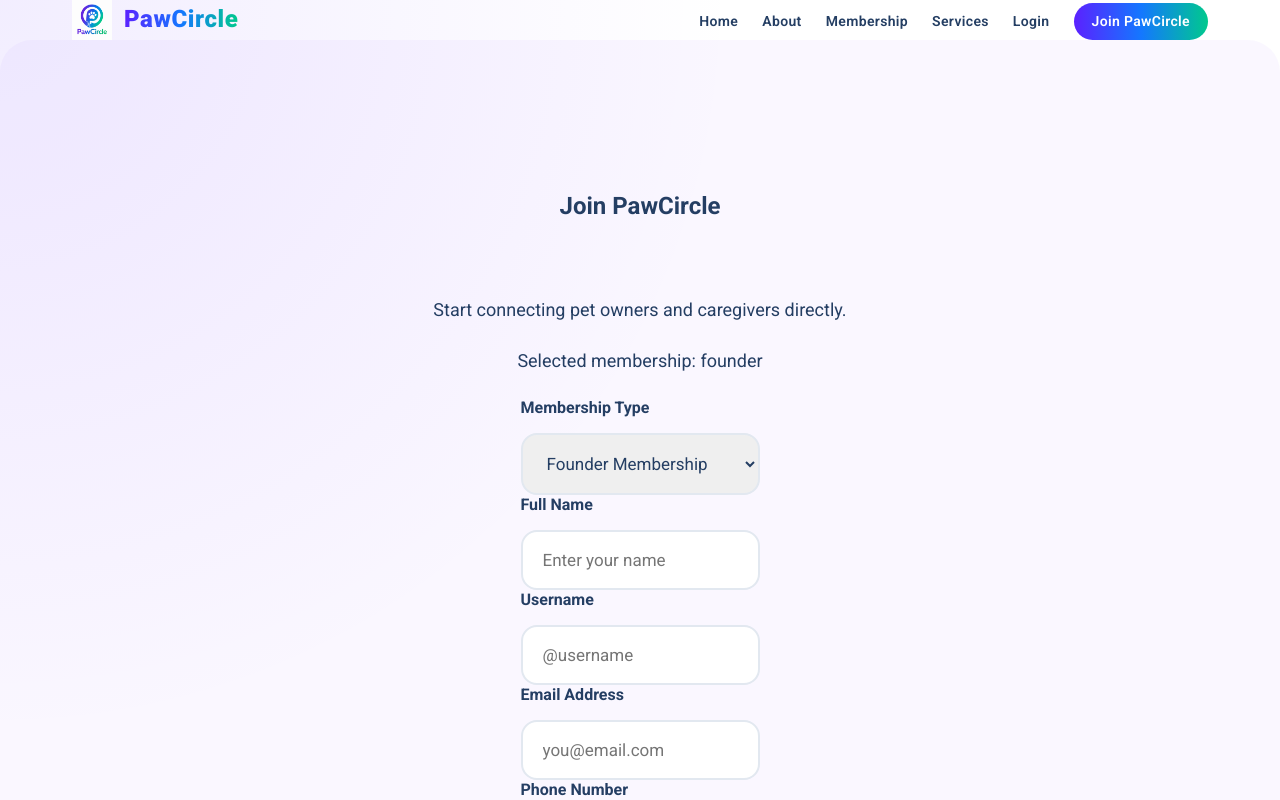
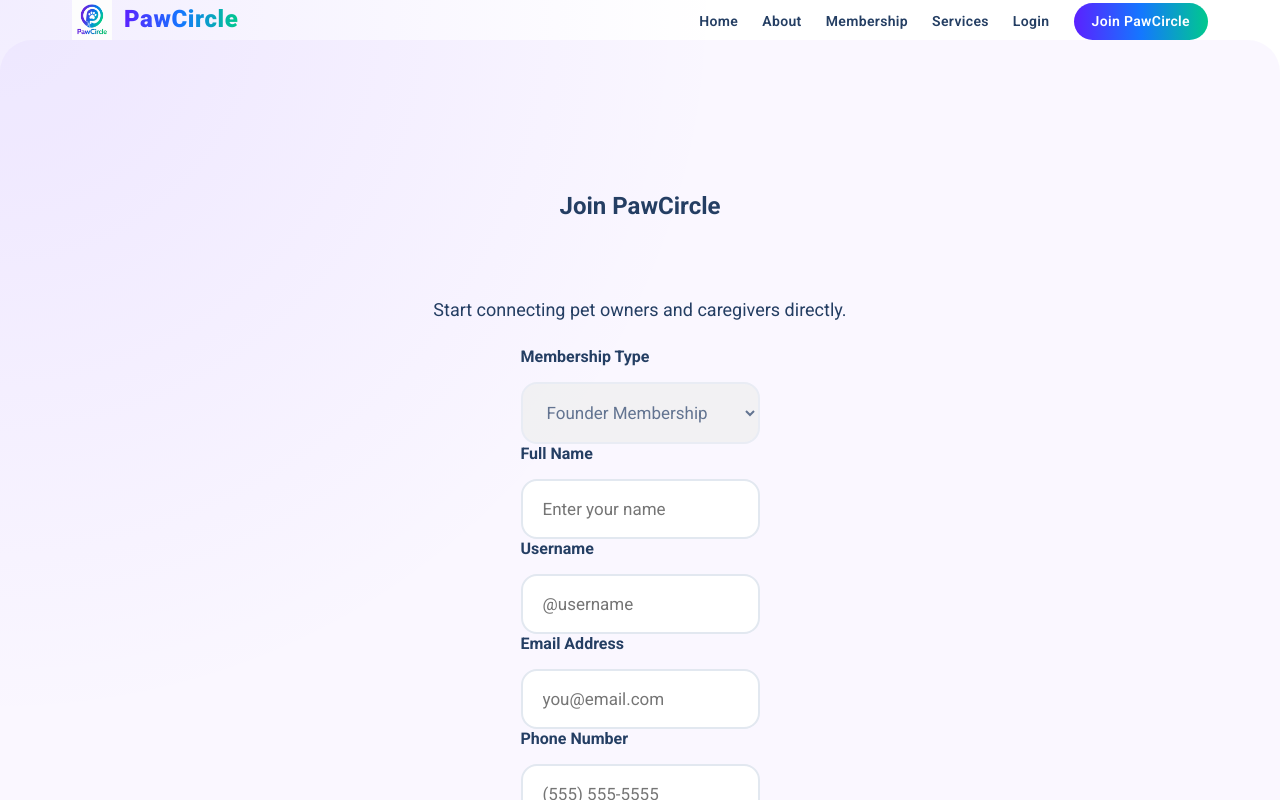
Before and after one commit to reaaland/PawCircle-Membership, a React (Vite) app: page /join in a window 1280 px wide. Shown: the top 800 px of the page. Built offline with nearby package versions, Linux system fonts and the light colour scheme.

Commit message:
fixed join jsx

```diff
--- a/src/components/Join.jsx
+++ b/src/components/Join.jsx
@@ -8,25 +8,29 @@ function Join() {
 
   const membership = searchParams.get("membership") || "founder";
 
-  const paymentLinks = {
+  const paymentOptions = {
     founder: {
+      type: "link",
       url: "https://buy.stripe.com/00w5kDetE9G43v90UCcAo01",
       active: true,
     },
     pioneer: {
+      type: "link",
       url: "https://buy.stripe.com/3cIeVd2KW6tSd5JdHocAo02",
-      active: true,
+      active: false,
     },
     standard: {
-      url: "",
+      type: "pricingTable",
       active: false,
     },
   };
 
-  const selectedMembership = paymentLinks[membership];
+  const selectedMembership = paymentOptions[membership];
 
   const selectedPaymentLink =
-    selectedMembership?.active ? selectedMembership.url : "";
+    selectedMembership?.type === "link" && selectedMembership?.active
+      ? selectedMembership.url
+    : "";
 
   function handleSubmit(e) {
     e.preventDefault();
@@ -41,16 +45,11 @@ function Join() {
 
           <p>Start connecting pet owners and caregivers directly.</p>
 
-          {membership && (
-            <p className="join__selected">
-              Selected membership: {membership}
-            </p>
-          )}
 
           <form className="join-form" onSubmit={handleSubmit}>
             <div className="form__group">
               <label htmlFor="member__type">Membership Type</label>
-            <select id="member__type" value={membership} required>
+            <select id="member__type" value={membership} required disabled>
             <option value="founder">Founder Membership</option>
             <option value="pioneer">Pioneer Membership</option>
             <option value="standard">Standard Membership</option>
```
